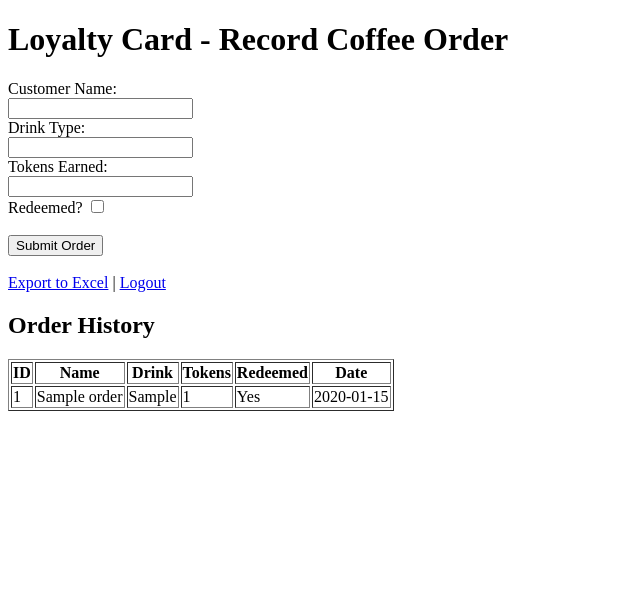
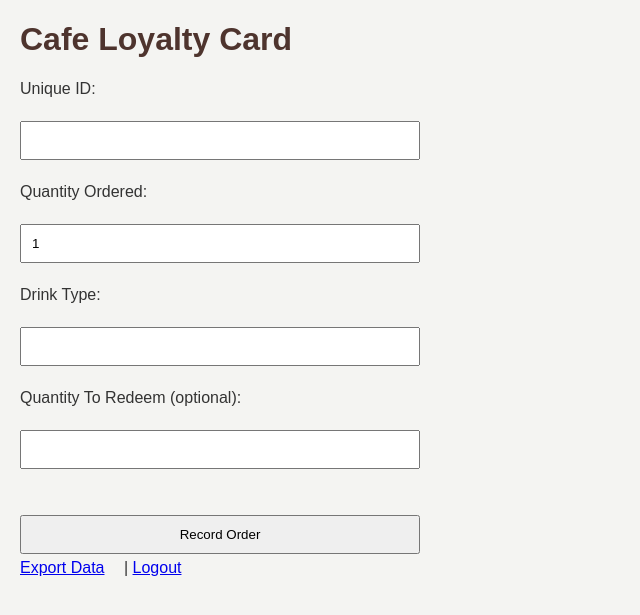
Before and after one commit to dycw30/loyalty-card-final, a Flask app: page / in a window 1280 px wide. Shown: the top 615 px of the page, without its empty margins (0-640 px from the left). Run offline with Flask 3, Linux system fonts and the light colour scheme; the visitor is signed in with stand-in values (Sample User, id 1); tables that the repository leaves empty hold one stand-in row (values such as "Sample post").

Commit message:
Upgrade to Unique ID, quantity, and live totals

```diff
--- a/app.py
+++ b/app.py
@@ -15,8 +15,9 @@ def init_db():
     c.execute("""
         CREATE TABLE IF NOT EXISTS orders (
             id INTEGER PRIMARY KEY AUTOINCREMENT,
-            customer_name TEXT,
+            unique_id TEXT,
             drink_type TEXT,
+            quantity INTEGER,
             tokens INTEGER,
             redeemed INTEGER,
             date TEXT
@@ -47,27 +48,41 @@ def index():
     if not session.get("logged_in"):
         return redirect(url_for("login"))
 
+    totals = None
     if request.method == "POST":
-        name = request.form["name"]
+        unique_id = request.form["unique_id"]
         drink = request.form["drink"]
-        tokens = int(request.form["tokens"])
-        redeemed = 1 if "redeemed" in request.form else 0
+        quantity = int(request.form["quantity"])
+        tokens_per_order = 1
+        tokens = quantity * tokens_per_order
+        redeemed = int(request.form["redeem"]) if request.form.get("redeem") else 0
         date = datetime.now().strftime("%Y-%m-%d %H:%M:%S")
 
         conn = sqlite3.connect(DB_NAME)
         c = conn.cursor()
-        c.execute("INSERT INTO orders (customer_name, drink_type, tokens, redeemed, date) VALUES (?, ?, ?, ?, ?)",
-                  (name, drink, tokens, redeemed, date))
+        c.execute("INSERT INTO orders (unique_id, drink_type, quantity, tokens, redeemed, date) VALUES (?, ?, ?, ?, ?, ?)",
+                  (unique_id, drink, quantity, tokens, redeemed, date))
         conn.commit()
+
+        # Fetch totals for this Unique ID
+        c.execute("SELECT SUM(quantity), SUM(tokens), SUM(redeemed) FROM orders WHERE unique_id = ?", (unique_id,))
+        result = c.fetchone()
+        totals = {
+            "unique_id": unique_id,
+            "total_orders": result[0] or 0,
+            "total_tokens": result[1] or 0,
+            "total_redeemed": result[2] or 0,
+            "balance_tokens": (result[1] or 0) - (result[2] or 0)
+        }
         conn.close()
-        return redirect("/")
+        return render_template("index.html", orders=[], totals=totals)
 
     conn = sqlite3.connect(DB_NAME)
     c = conn.cursor()
     c.execute("SELECT * FROM orders ORDER BY date DESC")
     orders = c.fetchall()
     conn.close()
-    return render_template("index.html", orders=orders)
+    return render_template("index.html", orders=orders, totals=totals)
 
 @app.route("/export")
 def export():
@@ -78,8 +93,8 @@ def export():
     df = pd.read_sql_query("SELECT * FROM orders", conn)
     conn.close()
 
-    df["Today's Order"] = 1
-    df["Redeemed"] = df["redeemed"].apply(lambda x: 1 if x else 0)
+    if df.empty:
+        return "No data to export"
 
     template_file = "Bound CRM Test 3.xlsm"
     wb = load_workbook(template_file, keep_vba=True)
@@ -87,13 +102,13 @@ def export():
 
     start_row = 2
     for i, row in df.iterrows():
-        ws.cell(row=start_row + i, column=1, value=row["customer_name"])
-        # B left for manual Unique ID
-        ws.cell(row=start_row + i, column=3, value=1)
-        ws.cell(row=start_row + i, column=4, value=row["drink_type"])
-        # E left for your Excel formula
-        ws.cell(row=start_row + i, column=6, value=row["tokens"])
-        ws.cell(row=start_row + i, column=7, value=f"{row['Redeemed']} / {row['tokens']}")
+        ws.cell(row=start_row + i, column=1, value=row["unique_id"])   # A
+        # B left for manual Unique ID if needed
+        ws.cell(row=start_row + i, column=3, value=row["quantity"])    # C Today's Order
+        ws.cell(row=start_row + i, column=4, value=row["drink_type"])  # D
+        # E left for your Excel formula (total orders)
+        ws.cell(row=start_row + i, column=6, value=row["tokens"])      # F Tokens
+        ws.cell(row=start_row + i, column=7, value=f"{row['redeemed']} / {row['tokens']}")  # G
 
     export_file = "Bound Cafe Exported.xlsm"
     wb.save(export_file)
--- a/templates/index.html
+++ b/templates/index.html
@@ -2,44 +2,40 @@
 <html>
 <head>
     <title>Loyalty Card App</title>
+    <link rel="stylesheet" href="/static/styles.css">
 </head>
 <body>
-    <h1>Loyalty Card - Record Coffee Order</h1>
-    <form method="post">
-        <label>Customer Name:</label><br>
-        <input type="text" name="name" required><br>
+    <h1>Cafe Loyalty Card</h1>
+
+    <form method="post" class="form-container">
+        <label>Unique ID:</label><br>
+        <input type="text" name="unique_id" required><br>
+
+        <label>Quantity Ordered:</label><br>
+        <input type="number" name="quantity" min="1" value="1" required><br>
+
         <label>Drink Type:</label><br>
         <input type="text" name="drink" required><br>
-        <label>Tokens Earned:</label><br>
-        <input type="number" name="tokens" required><br>
-        <label>Redeemed?</label>
-        <input type="checkbox" name="redeemed"><br><br>
-        <button type="submit">Submit Order</button>
+
+        <label>Quantity To Redeem (optional):</label><br>
+        <input type="number" name="redeem" min="0"><br><br>
+
+        <button type="submit">Record Order</button>
     </form>
-    <br>
-    <a href="/export">Export to Excel</a> |
-    <a href="/logout">Logout</a>
 
-    <h2>Order History</h2>
-    <table border="1">
-        <tr>
-            <th>ID</th>
-            <th>Name</th>
-            <th>Drink</th>
-            <th>Tokens</th>
-            <th>Redeemed</th>
-            <th>Date</th>
-        </tr>
-        {% for order in orders %}
-        <tr>
-            <td>{{ order[0] }}</td>
-            <td>{{ order[1] }}</td>
-            <td>{{ order[2] }}</td>
-            <td>{{ order[3] }}</td>
-            <td>{{ 'Yes' if order[4] else 'No' }}</td>
-            <td>{{ order[5] }}</td>
-        </tr>
-        {% endfor %}
-    </table>
+    {% if totals %}
+    <div style="margin-top: 20px; padding: 10px; border: 1px solid #aaa; background-color: #fafafa;">
+        <h3>Stats for Unique ID: {{ totals.unique_id }}</h3>
+        <p>Total Orders: {{ totals.total_orders }}</p>
+        <p>Total Tokens Earned: {{ totals.total_tokens }}</p>
+        <p>Total Redeemed: {{ totals.total_redeemed }}</p>
+        <p>Balance Tokens: {{ totals.balance_tokens }}</p>
+    </div>
+    {% endif %}
+
+    <div class="nav-links">
+        <a href="/export">Export Data</a> |
+        <a href="/logout">Logout</a>
+    </div>
 </body>
 </html>
```
Also changed, not shown: orders.db (added).
